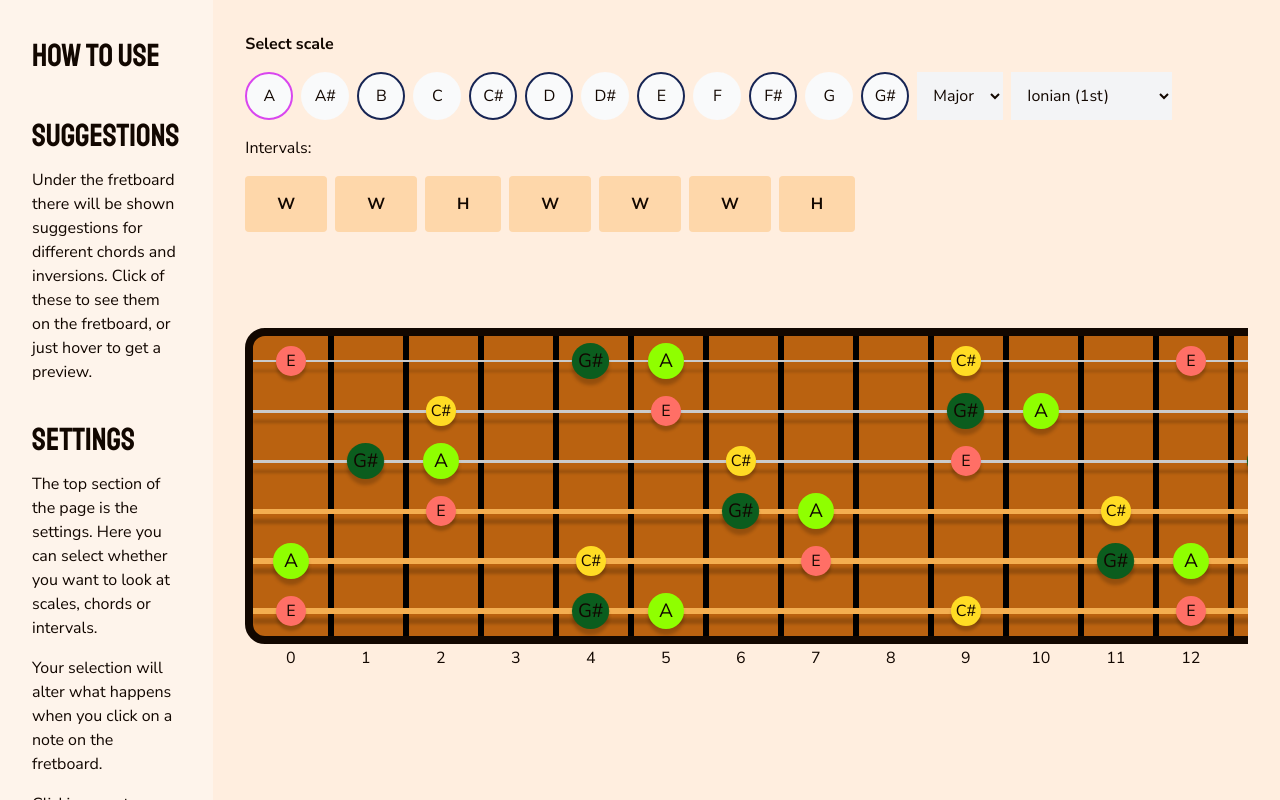
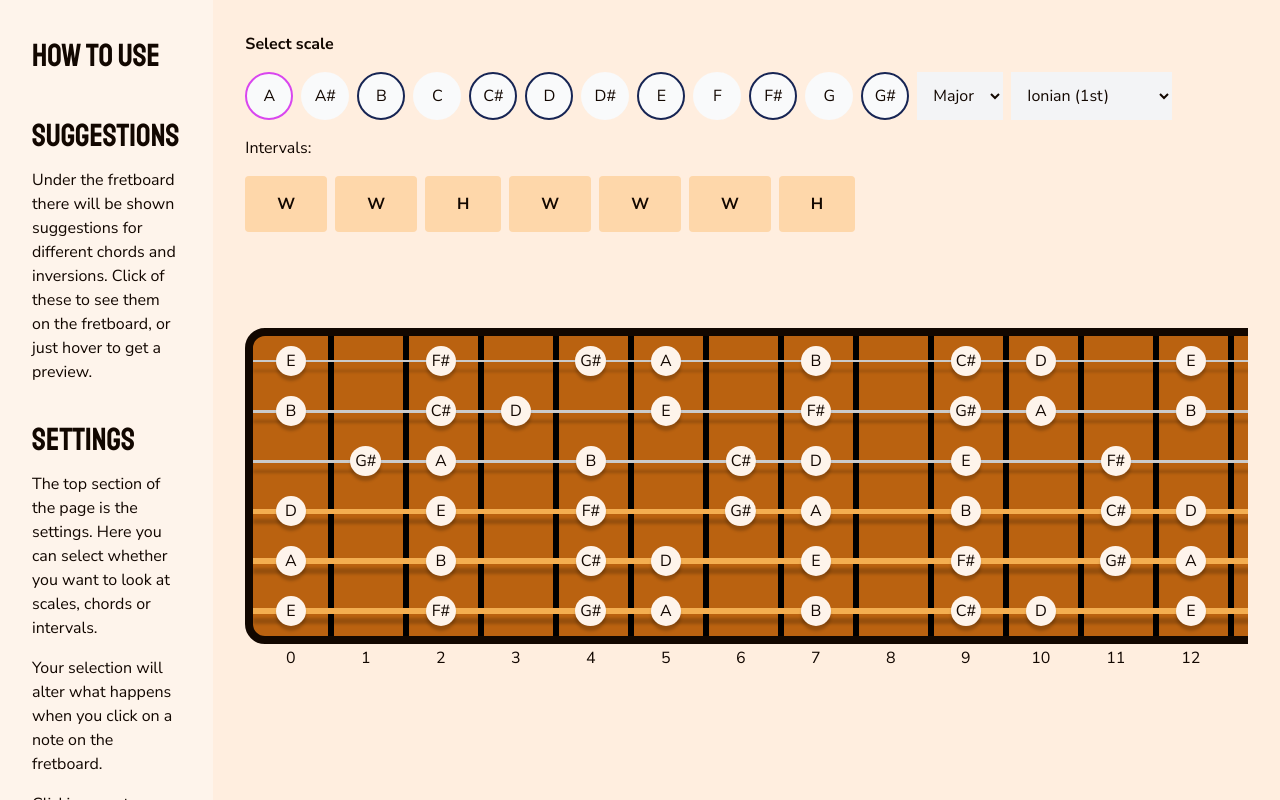
Before and after one commit to ChristianPisani/GuitarApp, a React (Vite) app in the folder GuitarApp/: page /visualizer in a window 1280 px wide. Built offline with nearby package versions, Linux system fonts and the light colour scheme; a web font is replaced by a local one.

Commit message:
Show correct scale in fretboard

```diff
--- a/GuitarApp/src/ui/Fretboard/Fretboard.tsx
+++ b/GuitarApp/src/ui/Fretboard/Fretboard.tsx
@@ -3,6 +3,7 @@ import { FretboardContext } from "./FretboardContext";
 import {
   chromaticScale,
   getNote,
+  getScaleChromaticScaleIndexes,
   getStringNotes,
   isScaleInterval,
 } from "../../utility/noteFunctions";
@@ -10,7 +11,8 @@ import { Mode, Note, Scale } from "../../types/musical-terms";
 import { majorScale } from "../../data/scales";
 
 export const Fret = ({ note }: { note: Note }) => {
-  const { selectedNote, setSelectedNote } = useContext(FretboardContext);
+  const { selectedNote, setSelectedNote, selectedScale } =
+    useContext(FretboardContext);
 
   const isMajorSecond = isScaleInterval(selectedNote, note, 2);
   const isMajorThird = isScaleInterval(selectedNote, note, 4);
@@ -19,29 +21,17 @@ export const Fret = ({ note }: { note: Note }) => {
   const isMajorSixth = isScaleInterval(selectedNote, note, 9);
   const isMajorSeventh = isScaleInterval(selectedNote, note, 11);
 
-  const activeNotes = [1, 3, 5, 7];
+  const activeNotes = getScaleChromaticScaleIndexes(
+    selectedNote,
+    selectedScale
+  );
 
-  const highLighted =
-    selectedNote === note ||
-    //isMajorSecond ||
-    isMajorThird ||
-    //isMajorFourth ||
-    isMajorFifth ||
-    //isMajorSixth ||
-    isMajorSeventh;
+  const highLighted = activeNotes.includes(chromaticScale.indexOf(note));
 
   return (
     <div className="fret">
       <div
-        className={`
-          note
-          ${highLighted ? "active" : ""}
-          ${isMajorSecond ? "second" : ""}
-          ${isMajorThird ? "third" : ""}
-          ${isMajorFourth ? "fourth" : ""}
-          ${isMajorFifth ? "fifth" : ""}
-          ${isMajorSixth ? "sixth" : ""}
-          ${isMajorSeventh ? "seventh" : ""}`}
+        className={`note`}
         onClick={() => {
           setSelectedNote?.(note);
         }}
```
